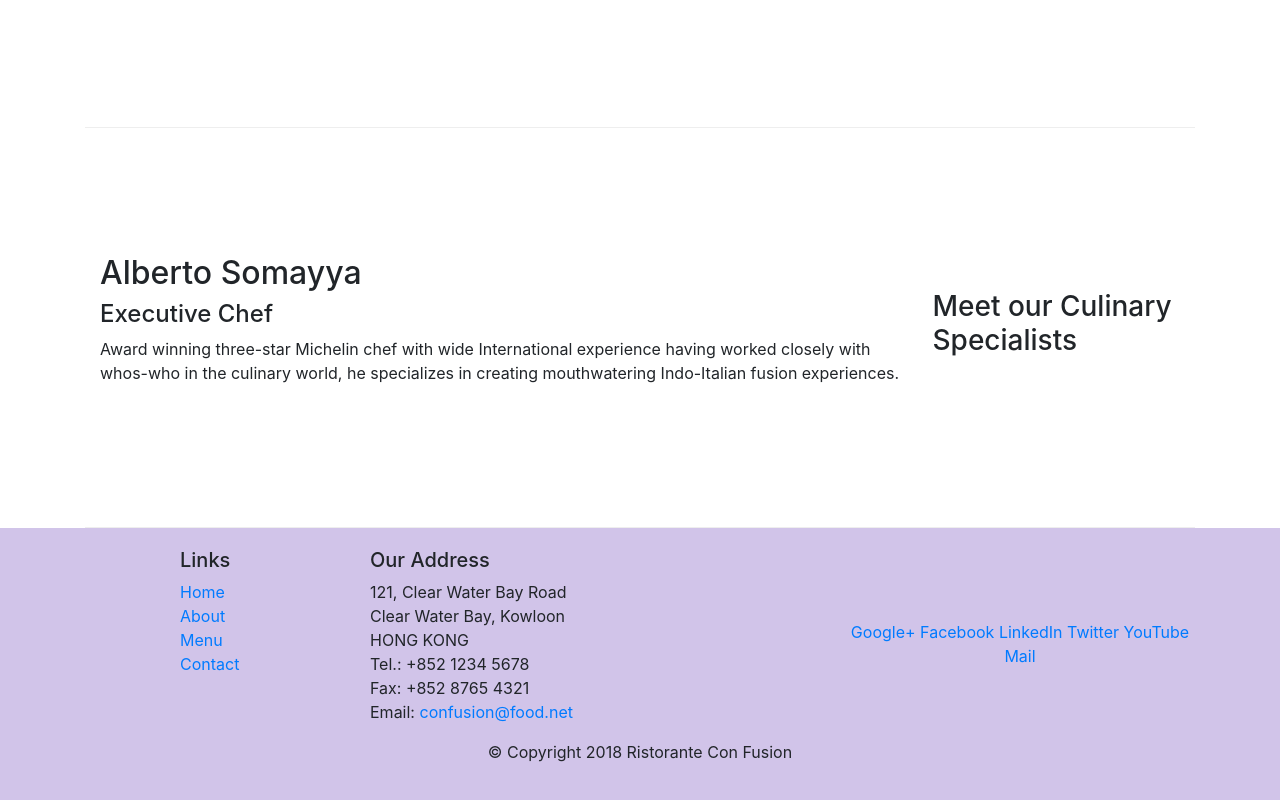
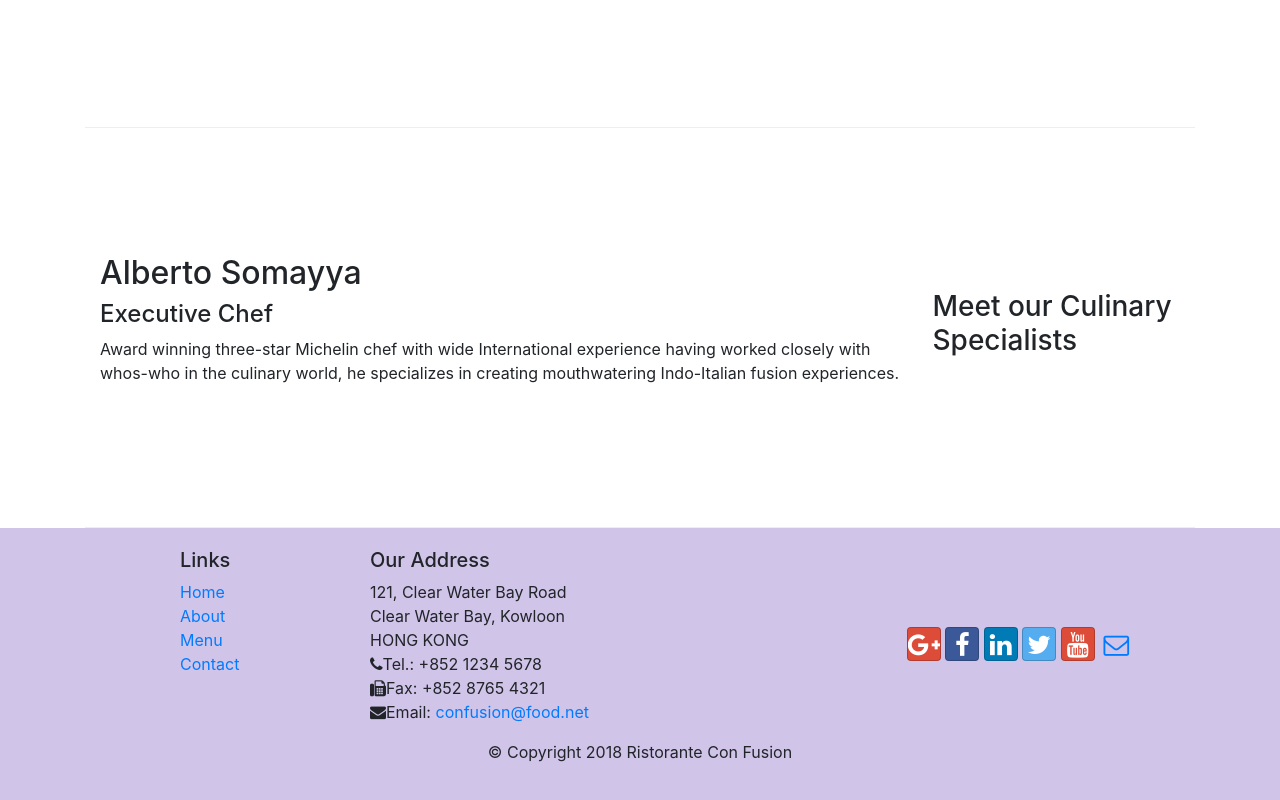
Before and after one commit to pallavisharma2811/Bootstrap4, a website: page index.html in a window 1280 px wide. Shown: the part 1006-1806 px from the top of the page. Drawn offline with nearby package versions, Linux system fonts and the light colour scheme.

Commit message:
Icon Fonts

```diff
--- a/index.html
+++ b/index.html
@@ -10,6 +10,8 @@
      <!-- Bootstrap CSS -->
      <link rel="stylesheet" href="node_modules/bootstrap/dist/css/bootstrap.min.css">
     <link rel="stylesheet" href=" css/style.css">
+    <link rel="stylesheet" href="node_modules/font-awesome/css/font-awesome.min.css">
+    <link rel="stylesheet" href="node_modules/bootstrap-social/bootstrap-social.css">
      <title>Ristorante Con Fusion</title>
 </head>
 <nav class="navbar navbar-dark navbar-expand-sm fixed-top">
@@ -20,11 +22,10 @@
         <a class="navbar-brand" href ="#">Ristorante con Fusion</a>
         <div class="collapse navbar-collapse" id="Navbar">
             <ul class="navbar-nav mr-auto">
-                <li class="nav-item active"><a class="nav-link" href="#">Home</a></li>
-                <li class="nav-item"><a class="nav-link" href="./aboutus.html">About</a></li>
-                <li class="nav-item"><a class="nav-link" href="#">Menu</a></li>
-                <li class="nav-item"><a class="nav-link" href="#">Contact</a></li>
-
+                <li class="nav-item active"><a class="nav-link" href="#"><span class="fa fa-home fa-lg"></span> Home</a></li>
+                <li class="nav-item"><a class="nav-link" href="./aboutus.html"><span class="fa fa-info fa-lg"></span> About</a></li>
+                <li class="nav-item"><a class="nav-link" href="#"><span class="fa fa-list fa-lg"></span> Menu</a></li>
+                <li class="nav-item"><a class="nav-link" href="#"><span class="fa fa-address-card fa-lg"></span> Contact</a></li>
             </ul>
 
         </div>
@@ -100,19 +101,19 @@
 		              121, Clear Water Bay Road<br>
 		              Clear Water Bay, Kowloon<br>
 		              HONG KONG<br>
-		              Tel.: +852 1234 5678<br>
-		              Fax: +852 8765 4321<br>
-		              Email: <a href="mailto:confusion@food.net">confusion@food.net</a>
+		              <i class="fa fa-phone"></i>Tel.: +852 1234 5678<br>
+		              <i class="fa fa-fax"></i>Fax: +852 8765 4321<br>
+		              <i class="fa fa-envelope"></i>Email: <a href="mailto:confusion@food.net">confusion@food.net</a>
 		           </address>
                 </div>
                 <div class="col-12 col-sm-4 align-self-center">
                     <div class="text-center">
-                        <a href="http://google.com/+">Google+</a>
-                        <a href="http://www.facebook.com/profile.php?id=">Facebook</a>
-                        <a href="http://www.linkedin.com/in/">LinkedIn</a>
-                        <a href="http://twitter.com/">Twitter</a>
-                        <a href="http://youtube.com/">YouTube</a>
-                        <a href="mailto:">Mail</a>
+                        <a class="btn btn-social-icon btn-google" href="http://google.com/+"><i class="fa fa-google-plus"></i></a>
+                        <a class="btn btn-social-icon btn-facebook" href="http://www.facebook.com/profile.php?id="><i class="fa fa-facebook"></i></a>
+                        <a class="btn btn-social-icon btn-linkedin" href="http://www.linkedin.com/in/"><i class="fa fa-linkedin"></i></a>
+                        <a class="btn btn-social-icon btn-twitter" href="http://twitter.com/"><i class="fa fa-twitter"></i></a>
+                        <a class="btn btn-social-icon btn-google" href="http://youtube.com/"><i class="fa fa-youtube"></i></a>
+                        <a class="btn btn-social-icon" href="mailto:"><i class="fa fa-envelope-o"></i></a>
                     </div>
                 </div>
            </div>
--- a/package.json
+++ b/package.json
@@ -15,6 +15,8 @@
   },
   "dependencies": {
     "bootstrap": "^4.0.0",
+    "bootstrap-social": "^5.1.1",
+    "font-awesome": "^4.7.0",
     "jquery": "^3.3.1",
     "popper.js": "^1.12.9"
   }
```
Also changed, not shown: aboutus.html (+16 -14 lines), 1 other file.
